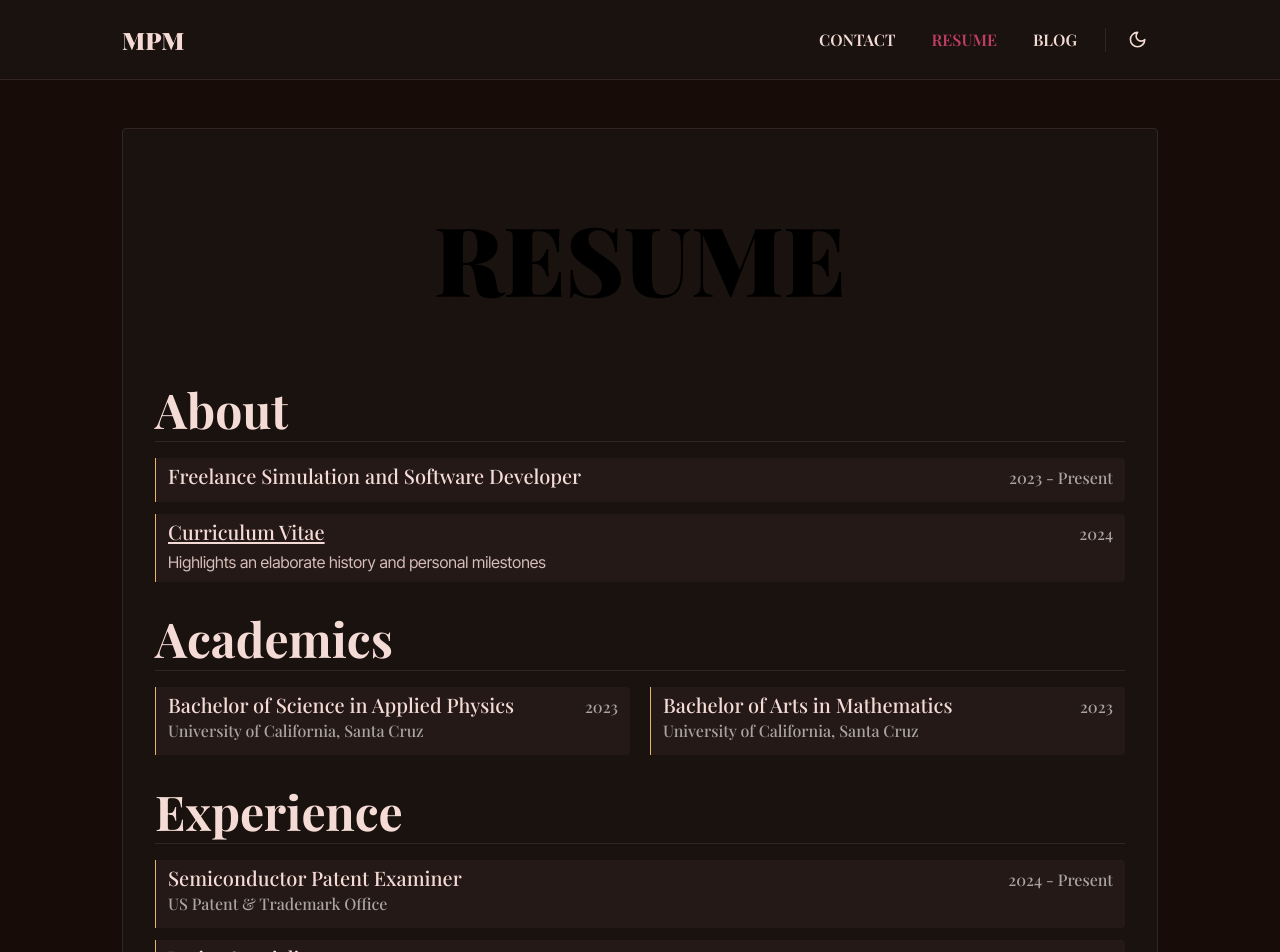
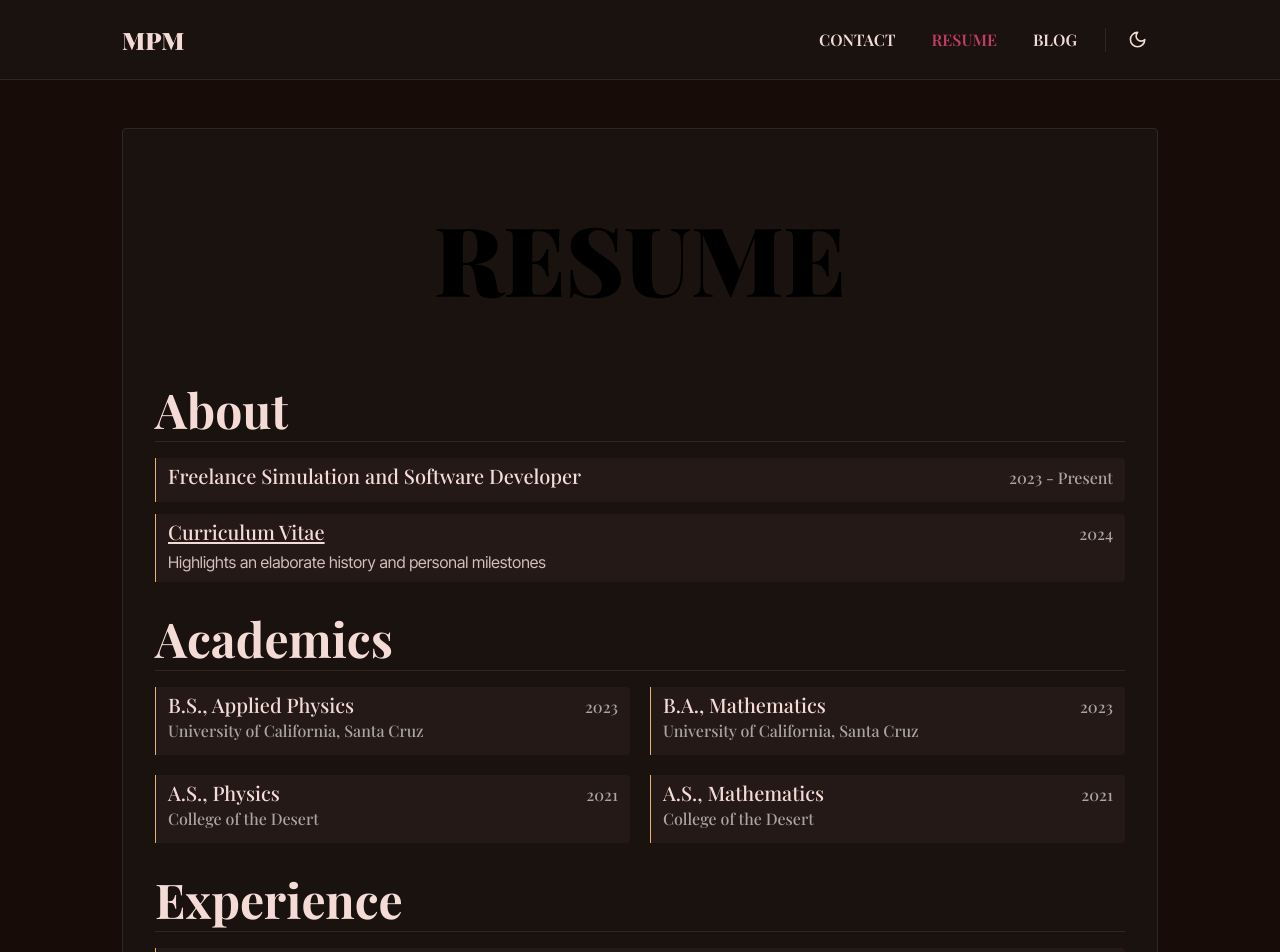
Before and after one commit to Drixitel/drixit-blog, a Next.js app: page /resume in a window 1280 px wide. Shown: the top 952 px of the page. Built offline with nearby package versions, Linux system fonts and the light colour scheme; a web font is replaced by a local one; what @xpd/tailwind-3dtransforms would draw is missing.

Commit message:
updating resume entries

```diff
--- a/content/resume-entries/academics/index.ts
+++ b/content/resume-entries/academics/index.ts
@@ -6,36 +6,36 @@ export const academics: ResumeSection = {
   RenderSection: RenderAcademics,
   entries: [
     {
-      title: "Bachelor of Science in Applied Physics",
+      title: "B.S., Applied Physics",
       location: "University of California, Santa Cruz",
       date: "2023",
       description:
         "",
-      tags: ["Computer Science", "Bachelor of Science"],
+      tags: ["Physics", "Bachelor of Science"],
     },
     {
-      title: "Bachelor of Arts in Mathematics",
+      title: "B.A., Mathematics",
       location: "University of California, Santa Cruz",
       date: "2023",
       description:
         "",
       tags: ["Mathematics", "Bachelor of Arts"],
     },
-    // {
-    //   title: "Associate of Science in Physics",
-    //   location: "College of the Desert",
-    //   date: "2021",
-    //   description:
-    //     "",
-    //   tags: ["Physics", "Associate of Science"],
-    // },
-    // {
-    //   title: "Associate of Science in Mathematics",
-    //   location: "College of the Desert",
-    //   date: "2021",
-    //   description:
-    //     "",
-    //   tags: ["Mathematics", "Associate of Arts"],
-    // },
+    {
+      title: "A.S., Physics",
+      location: "College of the Desert",
+      date: "2021",
+      description:
+        "",
+      tags: ["Physics", "Associate of Science"],
+    },
+    {
+      title: "A.S., Mathematics",
+      location: "College of the Desert",
+      date: "2021",
+      description:
+        "",
+      tags: ["Mathematics", "Associate of Arts"],
+    },
   ],
 };
--- a/content/resume-entries/experience/index.ts
+++ b/content/resume-entries/experience/index.ts
@@ -15,7 +15,7 @@ export const experience: ResumeSection = {
     {
       title: "Semiconductor Patent Examiner",
       location: "US Patent & Trademark Office",
-      date: "2024 - Present",
+      date: "2024 - 2025",
       description: "",
       tags: [],
     },
```
